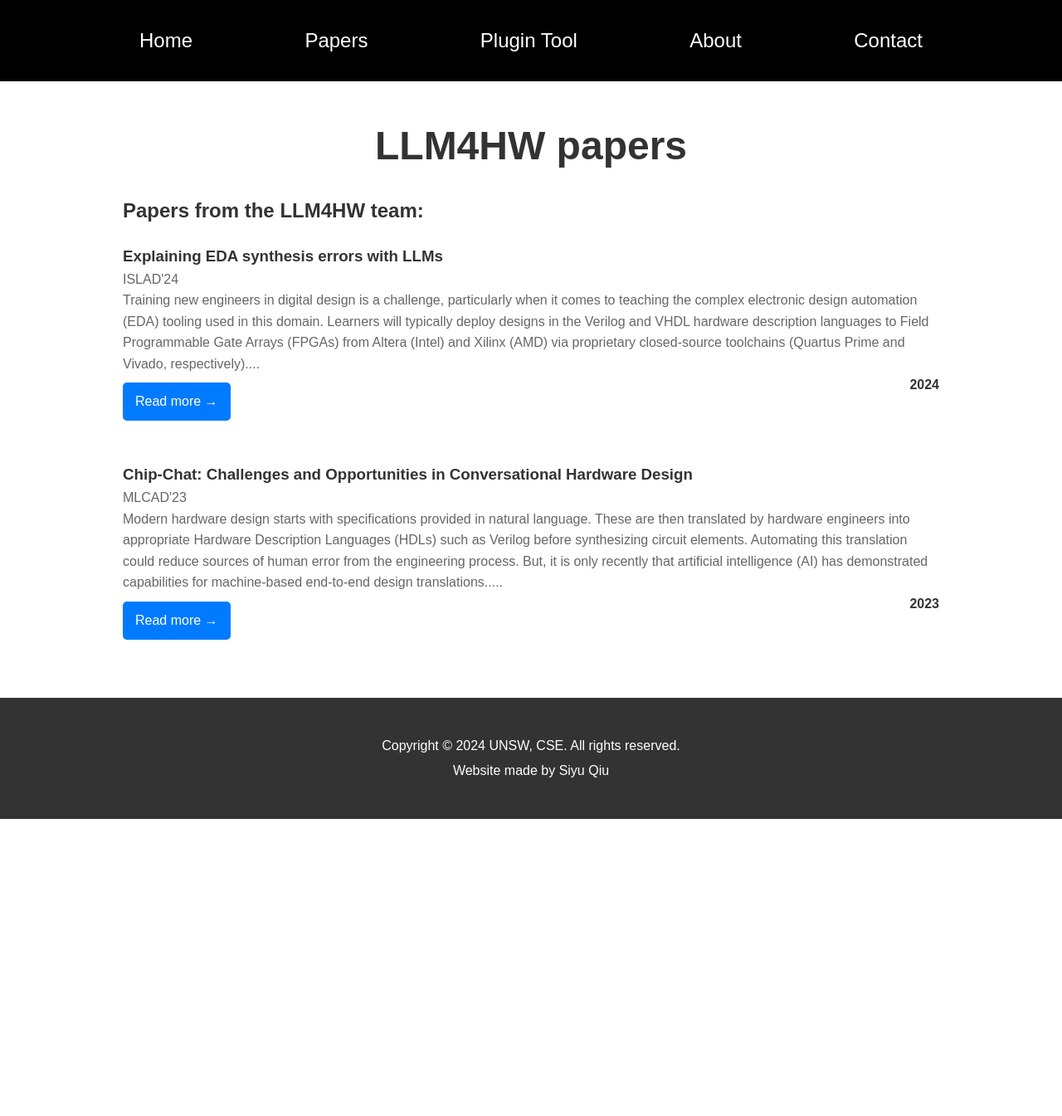
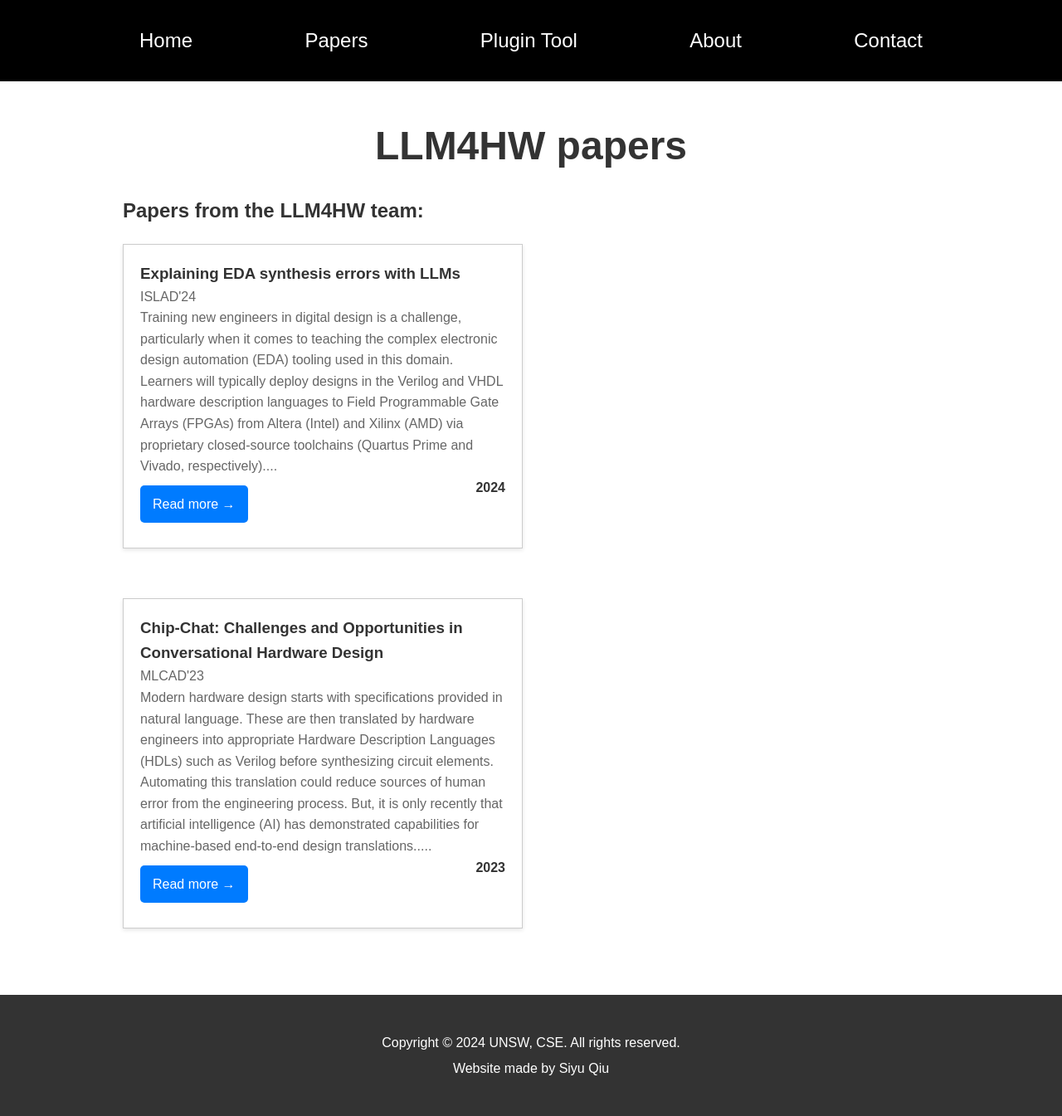
Before and after one commit to llm4hw/llm4hw.github.io, a Jekyll site: the page built from papers.md, in a window 1280 px wide. Shown: the whole page at 83% size. Built offline with Jekyll 4.4.1, drawn with Linux system fonts in a browser that asks for light colours; before the commit the page ends 987 px from its top, so only the background shows below that.

Commit message:
Update style.css

```diff
--- a/assets/css/style.css
+++ b/assets/css/style.css
@@ -124,17 +124,6 @@ footer p {
     box-sizing: border-box; /* Ensures padding doesn't affect the overall width calculation */
 }
 
-/*
-.paper {
-    border: 1px solid #ccc;
-    box-shadow: 0 2px 5px rgba(0,0,0,0.1);
-    padding: 20px;
-    width: calc(50% - 10px); /* Adjust width for 3 boxes in a row, accounting for gap */
-    background-color: #fff;
-    margin-bottom: 20px; /* Adds space between rows */
-}
-*/
-
 .paper {
     flex: 0 0 calc(50% - 10px); /* Ensures each box takes up half the row minus gap, without growing or shrinking */
     border: 1px solid #ccc;
```
